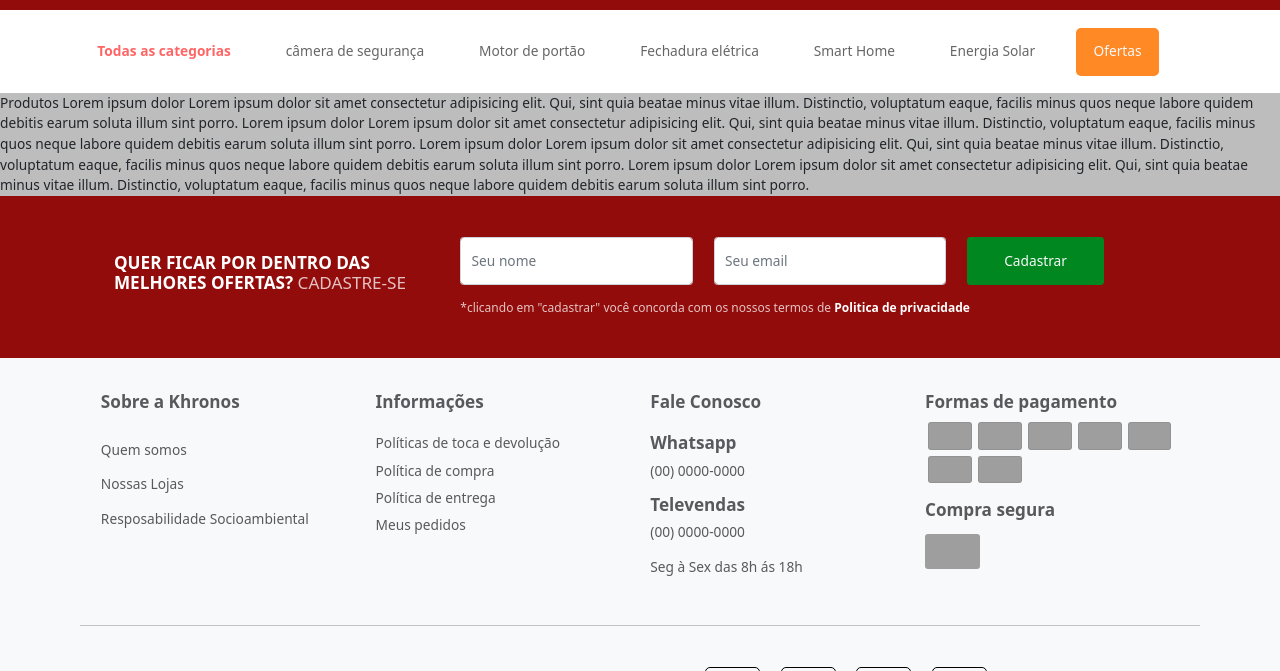
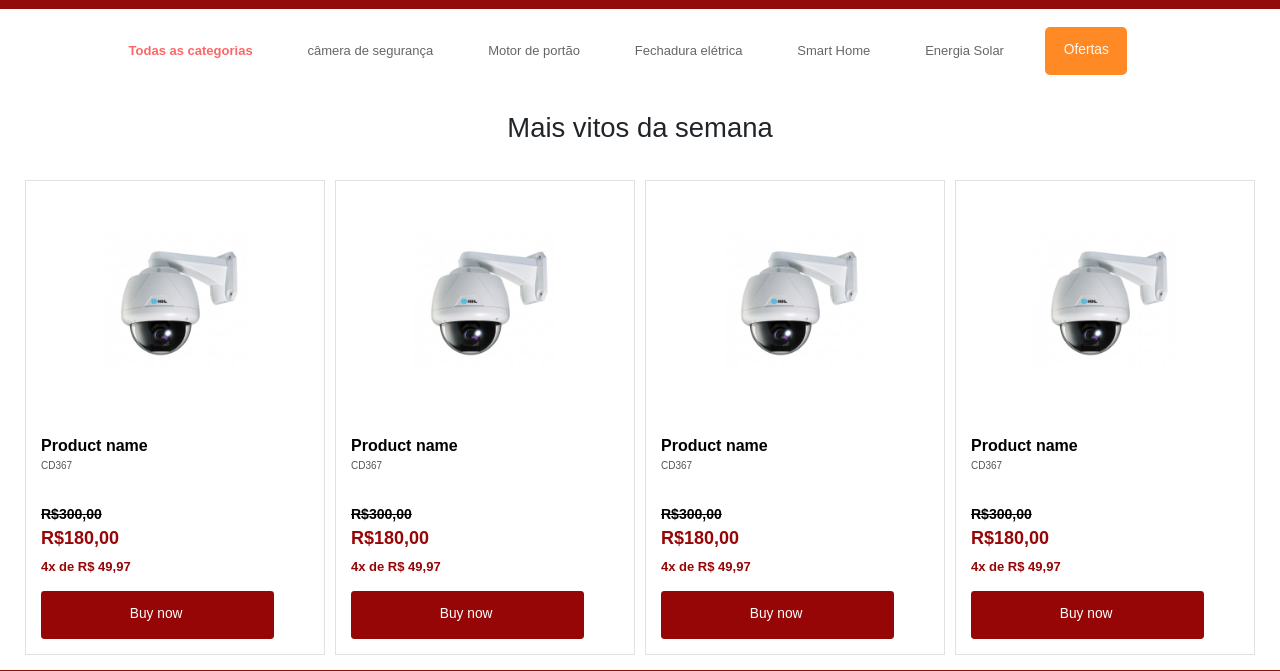
Before and after one commit to klsio22/Khronos, a plain HTML site: page index.html in a window 1280 px wide. Shown: the part 163-834 px from the top of the page. Drawn offline with nearby package versions, Linux system fonts and the light colour scheme.

Commit message:
Created list products use sass

```diff
--- /dev/null
+++ b/assets/resouces/styles/home/products.scss
@@ -0,0 +1,194 @@
+// variaveis usadas
+$font: 'Rubik', sans-serif;
+$shadow:  -2px 48px 56px -41px rgba(0,0,0,0.37);
+$black:#000000;
+$color: #970606;
+$white: #fff;
+$border: #e1e1e1;
+
+.vitrine {
+  display: block;
+  margin: 20px auto;
+  max-width: 1300px;
+  text-align: center;
+  width: 100%;
+}
+// corpo do site
+body {
+  background: #fff;
+  font-family: $font;
+  font-size: 13px;
+  margin: 0;
+  padding: 0;
+}
+
+// reseta ul li
+
+ul {
+  padding: 0;
+  margin: 0;
+
+  li {
+    list-style: none;
+  }
+}
+.product-list {
+  align-items: center;
+  display: flex;
+  justify-content: center;
+  margin: 0 auto;
+  max-width: 1300px;
+  width: 100%;
+  @media (max-width: 991px){
+    flex-wrap: wrap;
+  }
+}
+.product-item {
+  border: 1px solid $border;
+  cursor: pointer;
+  margin: 15px 5px;
+  max-width: 300px;
+  transition: .2s;
+  width: 100%;
+  .product-link {
+    color: #555;
+    text-decoration: none;
+  }
+  .product-info {
+    margin: 0;
+    padding: 0;
+    position: relative;
+    width: 100%;
+
+    .tag-procent {
+      background: #f00;
+      color: #fff;
+      font-size: 12px;
+      font-weight: bold;
+      padding: 5px 15px;
+      position: absolute;
+      right: 10px;
+      top: 10px;
+    }
+  }
+  .product-info-img {
+    height: 240px;
+    width: 100%;
+    // center image
+    align-items: center;
+    display: flex;
+    justify-content: center;
+    img {
+      max-width: 200px;
+    }
+  }
+  .product-info-description {
+    padding: 15px;
+    .title {
+      font-size: 16px;
+      font-weight: bold;
+      color: $black;
+      margin: 0;
+      padding: 0;
+
+    }
+
+    .product-code{
+      font-size: 10px;
+    }
+
+    .description {
+      height: 30px;
+      margin: 3px 0;
+
+      //limit caracteres text description
+      -webkit-box-orient: vertical;
+      -webkit-line-clamp: 2;
+      display: -webkit-box;
+      overflow: hidden;
+
+    }
+  }
+  .price-box {
+    align-items: center;
+
+    display: flex;
+    justify-content: space-between;
+    padding: 15px;
+
+  }
+  .price {
+    del{
+      color: #000000;
+      font-weight: bold;
+      font-size: 14px;
+      margin-right: 10px;
+    }
+    ins {
+      color: $color;
+      font-size: 18px;
+      font-weight: bold;
+      text-decoration: none;
+    }
+
+    .price-column{
+      display: flex;
+      flex-direction: column;
+    }
+
+    .price-info {
+      color: $color;
+      display: block;
+      font-weight: bold;
+      margin-top: 5px;
+    }
+  }
+  .star-ranking {
+    display: flex;
+    margin-top: 10px;
+    img {
+      max-width: 15px;
+    }
+    .qtd-votes {
+      color: #555;
+      font-size: 12px;
+      margin-left: 10px;
+
+    }
+  }
+  &:hover {
+    transform: translateY(-2px);
+    box-shadow: $shadow;
+  }
+
+}
+
+
+.btn-block{
+  padding-top: 1rem;
+
+  .btn-buy {
+    width: 17rem;
+
+    background: $color;
+    border: 0;
+    color: #fff;
+    cursor: pointer;
+    padding: 10px 15px;
+    text-decoration: none;
+    transition: .2s;
+    .fas {
+      margin-left: 3px;
+    }
+
+    &:hover {
+      background: #0c1979;
+    }
+  }
+
+}
+
+
+.d-block {
+  display: block;
+}
--- a/index.html
+++ b/index.html
@@ -26,6 +26,7 @@
   <link rel="stylesheet" href="/assets/resouces/styles/main.css">
   <link rel="stylesheet" href="/assets/resouces/styles/generic/header.css">
   <link rel="stylesheet" href="/assets/resouces/styles/generic/footer.css">
+  <link rel="stylesheet" href="/assets/resouces/styles/home/products.css">
 
   <title>Khronos</title>
 
@@ -153,20 +154,134 @@
 
   <main>
     <div class="conteiner products">
-      Produtos
+      <h2 class="vitrine">Mais vitos da semana</h2>
+      <ul class="product-list">
 
-      Lorem ipsum dolor
-      Lorem ipsum dolor sit amet consectetur adipisicing elit. Qui, sint quia beatae minus vitae illum. Distinctio,
-      voluptatum eaque, facilis minus quos neque labore quidem debitis earum soluta illum sint porro.
-      Lorem ipsum dolor
-      Lorem ipsum dolor sit amet consectetur adipisicing elit. Qui, sint quia beatae minus vitae illum. Distinctio,
-      voluptatum eaque, facilis minus quos neque labore quidem debitis earum soluta illum sint porro.
-      Lorem ipsum dolor
-      Lorem ipsum dolor sit amet consectetur adipisicing elit. Qui, sint quia beatae minus vitae illum. Distinctio,
-      voluptatum eaque, facilis minus quos neque labore quidem debitis earum soluta illum sint porro.
-      Lorem ipsum dolor
-      Lorem ipsum dolor sit amet consectetur adipisicing elit. Qui, sint quia beatae minus vitae illum. Distinctio,
-      voluptatum eaque, facilis minus quos neque labore quidem debitis earum soluta illum sint porro.
+        <li class="product-item">
+          <a href="https://www.cupcom.com.br" target="_blank" class="product-link">
+            <figure class="product-info">
+              <div class="product-info-img">
+                <img src="/public/camera-segurança.jpg" alt="description image">
+              </div>
+              <figcaption class="product-info-description">
+
+                <h2 class="title ">Product name</h2>
+
+                <span class="product-code">CD367</span>
+
+              </figcaption>
+              <div class="price-box row">
+                <div class="price">
+                  <div class="price-column">
+                    <del>R$300,00</del>
+                    <ins>R$180,00</ins>
+                  </div>
+                  <span class="price-info">4x de R$ 49,97 </span>
+
+                </div>
+                <div class="btn-block">
+                  <button href="#" class="btn btn-buy">Buy now <i class="fas fa-arrow-right"></i></button>
+                </div>
+
+              </div>
+            </figure>
+          </a>
+        </li>
+
+        <li class="product-item">
+          <a href="https://www.cupcom.com.br" target="_blank" class="product-link">
+            <figure class="product-info">
+              <div class="product-info-img">
+                <img src="/public/camera-segurança.jpg" alt="description image">
+              </div>
+              <figcaption class="product-info-description">
+
+                <h2 class="title ">Product name</h2>
+
+                <span class="product-code">CD367</span>
+
+              </figcaption>
+              <div class="price-box row">
+                <div class="price">
+                  <div class="price-column">
+                    <del>R$300,00</del>
+                    <ins>R$180,00</ins>
+                  </div>
+                  <span class="price-info">4x de R$ 49,97 </span>
+
+                </div>
+                <div class="btn-block">
+                  <button href="#" class="btn btn-buy">Buy now <i class="fas fa-arrow-right"></i></button>
+                </div>
+
+              </div>
+            </figure>
+          </a>
+        </li>
+
+        <li class="product-item">
+          <a href="https://www.cupcom.com.br" target="_blank" class="product-link">
+            <figure class="product-info">
+              <div class="product-info-img">
+                <img src="/public/camera-segurança.jpg" alt="description image">
+              </div>
+              <figcaption class="product-info-description">
+
+                <h2 class="title ">Product name</h2>
+
+                <span class="product-code">CD367</span>
+
+              </figcaption>
+              <div class="price-box row">
+                <div class="price">
+                  <div class="price-column">
+                    <del>R$300,00</del>
+                    <ins>R$180,00</ins>
+                  </div>
+                  <span class="price-info">4x de R$ 49,97 </span>
+
+                </div>
+                <div class="btn-block">
+                  <button href="#" class="btn btn-buy">Buy now <i class="fas fa-arrow-right"></i></button>
+                </div>
+
+              </div>
+            </figure>
+          </a>
+        </li>
+
+        <li class="product-item">
+          <a href="https://www.cupcom.com.br" target="_blank" class="product-link">
+            <figure class="product-info">
+              <div class="product-info-img">
+                <img src="/public/camera-segurança.jpg" alt="description image">
+              </div>
+              <figcaption class="product-info-description">
+
+                <h2 class="title ">Product name</h2>
+
+                <span class="product-code">CD367</span>
+
+              </figcaption>
+              <div class="price-box row">
+                <div class="price">
+                  <div class="price-column">
+                    <del>R$300,00</del>
+                    <ins>R$180,00</ins>
+                  </div>
+                  <span class="price-info">4x de R$ 49,97 </span>
+
+                </div>
+                <div class="btn-block">
+                  <button href="#" class="btn btn-buy">Buy now <i class="fas fa-arrow-right"></i></button>
+                </div>
+
+              </div>
+            </figure>
+          </a>
+        </li>
+
+      </ul>
     </div>
   </main>
 
@@ -374,8 +489,10 @@
 
       </div>
       <!-- Copyright -->
-      <div class="footer-copyright text-center py-5">© 2020 Copyright:
-        <a href="https://mdbootstrap.com/"> MDBootstrap.com</a>
+      <div class="footer-copyright text-center py-5 opacity-75">
+
+        Khronos insdustria Comércio em Eletronica LTA / CNPJ 78.323.094/0004-70
+
       </div>
       <!-- Copyright -->
     </div>
```
Also changed, not shown: assets/resouces/styles/home/products.css (added), public/camera-segurança.jpg (added), 1 other file.
